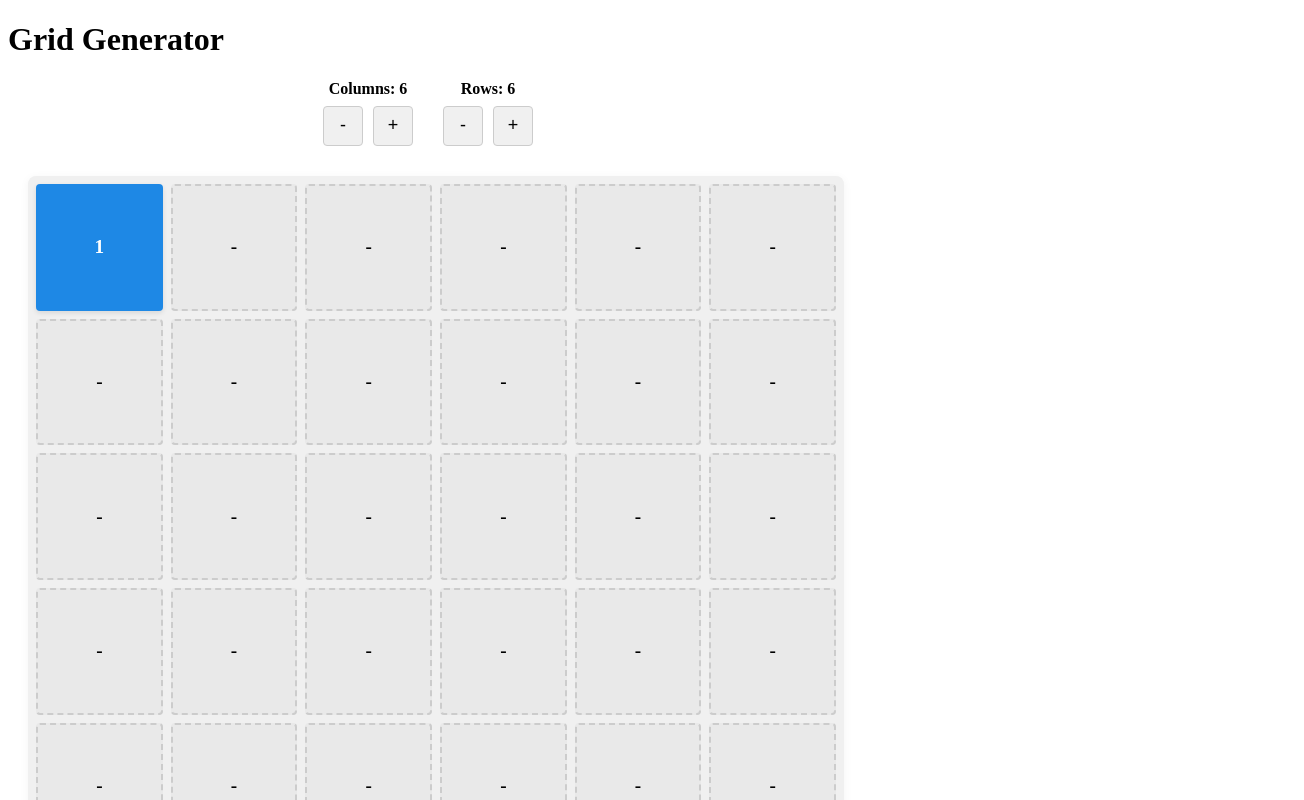
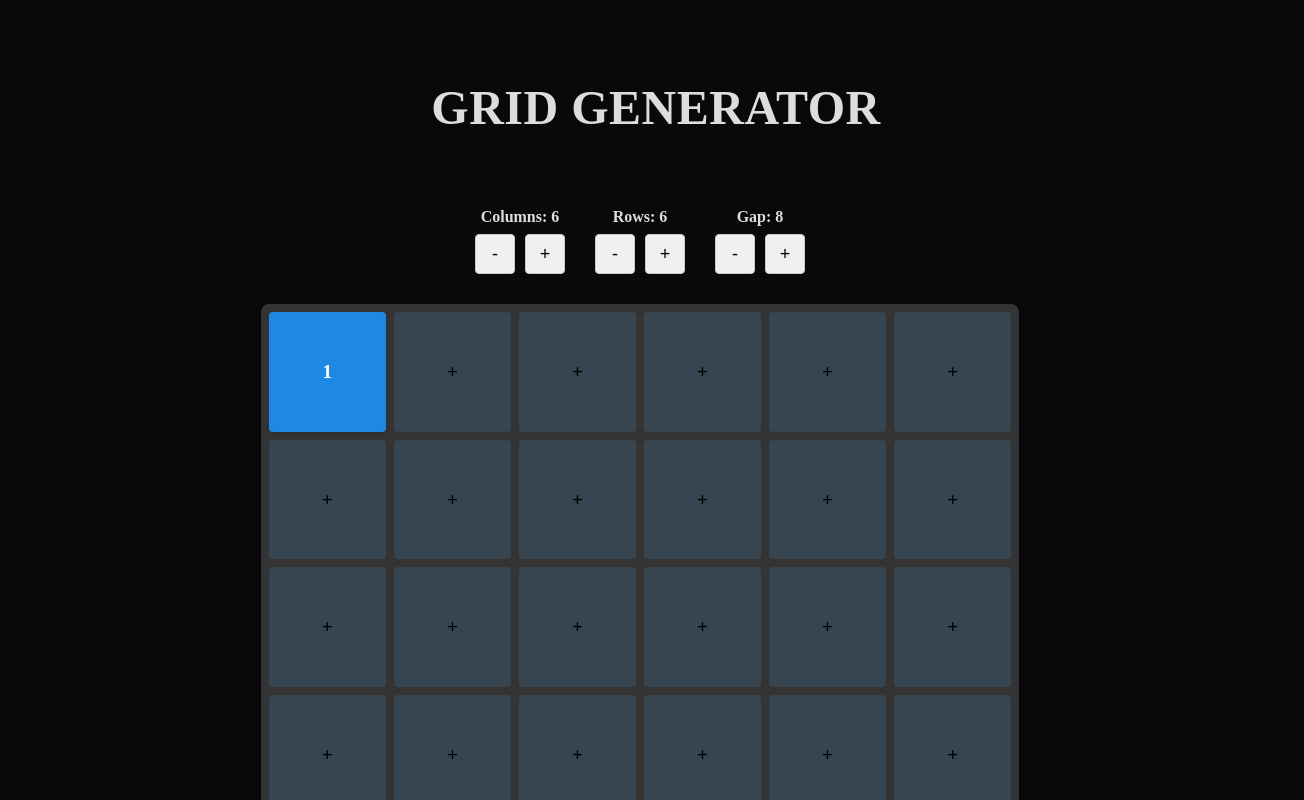
Before and after one commit to miguelrodriguezp99/tesella, a React (Vite) app: page / in a window 1280 px wide. Shown: the top 800 px of the page, 1304 px wide, since content can reach past the window. Built offline with nearby package versions, Linux system fonts and the light colour scheme.

Commit message:
[main] improved animation and styling

```diff
--- a/src/components/grid-cell/drag-overlay-cell.tsx
+++ b/src/components/grid-cell/drag-overlay-cell.tsx
@@ -1,4 +1,15 @@
-import './grid-cell.css';
 export const DragOverlayCell = ({ value }: { value: number }) => {
-  return <div className="grid-cell real-cell dragging">{value}</div>;
+  return (
+    <div
+      className="grid-cell real-cell dragging"
+      style={{
+        opacity: 1,
+        transform: 'scale(1.05)',
+        boxShadow: '0 8px 16px rgba(0, 0, 0, 0.3)',
+        zIndex: 999,
+      }}
+    >
+      {value}
+    </div>
+  );
 };
--- a/src/components/grid-cell/grid-cell.css
+++ b/src/components/grid-cell/grid-cell.css
@@ -1,5 +1,4 @@
 .grid-cell {
-  aspect-ratio: 1 / 1;
   display: flex;
   align-items: center;
   justify-content: center;
@@ -10,16 +9,19 @@
   transition: all 0.2s ease;
   border-radius: 4px;
   cursor: grab;
+  width: 100%;
+  height: 100%;
 }
 
 .grid-cell.empty-cell {
-  background-color: rgba(230, 230, 230, 0.7);
-  border: 2px dashed #ccc;
+  background-color: #36454f;
+  cursor: default;
+  transition: all 0.2s ease;
   box-shadow: none;
 }
 
 .grid-cell.empty-cell:hover {
-  background-color: rgba(220, 220, 220, 0.9);
+  background-color: #1f262b;
   border-color: #aaa;
 }
 
--- a/src/components/grid-cell/sortable-cell.tsx
+++ b/src/components/grid-cell/sortable-cell.tsx
@@ -1,5 +1,5 @@
 import { useSortable } from '@dnd-kit/sortable';
-import { CSS } from '@dnd-kit/utilities';
+
 import './grid-cell.css';
 
 export interface Cell {
@@ -16,36 +16,52 @@ export interface EmptyCell {
 
 export type GridItem = Cell | EmptyCell;
 
-export const SortableCell = ({ item }: { item: GridItem }) => {
-  const {
-    attributes,
-    listeners,
-    setNodeRef,
-    transform,
-    transition,
-    isDragging,
-  } = useSortable({ id: item.id });
+interface SortableCellProps {
+  item: GridItem;
+  onEmptyCellClick?: (cellId: string) => void;
+  isSwapping?: boolean;
+}
+
+export const SortableCell = ({
+  item,
+  onEmptyCellClick,
+  isSwapping,
+}: SortableCellProps) => {
+  const isRealCell = !('isEmpty' in item);
+
+  const { attributes, listeners, setNodeRef, isDragging } = useSortable({
+    id: item.id,
+    disabled: !isRealCell,
+    transition: {
+      duration: 200,
+      easing: 'cubic-bezier(0.25, 1, 0.5, 1)',
+    },
+  });
 
   const style = {
-    transform: CSS.Transform.toString(transform),
-    transition,
-    opacity: isDragging ? 0.5 : 1,
-    zIndex: isDragging ? 1 : 0,
+    ...(isDragging && isRealCell ? { opacity: 0.1 } : { opacity: 1 }),
+    transform: 'translate3d(0, 0, 0)',
+    zIndex: isDragging ? 10 : isSwapping ? 5 : 0,
   };
 
-  const isRealCell = !('isEmpty' in item);
+  const handleCellClick = () => {
+    if (!isRealCell && onEmptyCellClick) {
+      onEmptyCellClick(item.id);
+    }
+  };
 
   return (
     <div
+      onClick={handleCellClick}
       ref={setNodeRef}
       style={style}
       className={`grid-cell ${isRealCell ? 'real-cell' : 'empty-cell'} ${
         isDragging ? 'dragging' : ''
-      }`}
-      {...attributes}
-      {...listeners}
+      } ${isSwapping ? 'swapping' : ''}`}
+      {...(isRealCell ? attributes : {})}
+      {...(isRealCell ? listeners : {})}
     >
-      {isRealCell ? item.value : '-'}
+      {isRealCell ? item.value : '+'}
     </div>
   );
 };
--- a/src/components/grid-controls/grid-controls.css
+++ b/src/components/grid-controls/grid-controls.css
@@ -3,6 +3,7 @@
   gap: 30px;
   margin-bottom: 10px;
   justify-content: center;
+  color: var(--text);
 }
 
 .control-section {
--- a/src/components/grid-controls/grid-controls.tsx
+++ b/src/components/grid-controls/grid-controls.tsx
@@ -5,8 +5,15 @@ import './grid-controls.css';
 
 export const GridControls = () => {
   const {
-    state: { columns, rows },
-    actions: { increaseColumns, decreaseColumns, increaseRows, decreaseRows },
+    state: { columns, rows, gap },
+    actions: {
+      increaseColumns,
+      decreaseColumns,
+      increaseRows,
+      decreaseRows,
+      increaseGap,
+      decreaseGap,
+    },
   } = useGridContext();
 
   return (
@@ -33,6 +40,15 @@ export const GridControls = () => {
           </Button>
         </div>
       </div>
+      <div className="control-section">
+        <h3>Gap: {gap}</h3>
+        <div className="button-group">
+          <Button onClick={decreaseGap} disabled={gap <= 0}>
+            -
+          </Button>
+          <Button onClick={increaseGap}>+</Button>
+        </div>
+      </div>
     </div>
   );
 };
--- a/src/components/grid/grid.css
+++ b/src/components/grid/grid.css
@@ -2,16 +2,16 @@
   display: flex;
   flex-direction: column;
   gap: 20px;
-  margin: 20px;
-  max-width: 800px;
+  margin: 0 auto;
+  width: 60%;
+  aspect-ratio: 1 / 1;
 }
 
 .grid-container {
   display: grid;
-  gap: 8px;
-  width: 100%;
-  aspect-ratio: 1 / 1;
-  background-color: #f0f0f0;
+  height: 100%;
+  max-width: 100%;
+  background-color: #343434;
   padding: 8px;
   border-radius: 8px;
   box-shadow: 0 2px 10px rgba(0, 0, 0, 0.05);
--- a/src/components/grid/grid.tsx
+++ b/src/components/grid/grid.tsx
@@ -16,9 +16,11 @@ export const Grid = () => {
       sensors,
       isRealCellActive,
       activeItem,
+      gap,
     },
-    actions: { handleDragStart, handleDragEnd },
+    actions: { handleDragStart, handleDragEnd, handleEmptyCellClick },
   } = useGrid();
+
   return (
     <div className="grid-wrapper">
       <GridControls />
@@ -29,19 +31,25 @@ export const Grid = () => {
         onDragEnd={handleDragEnd}
         collisionDetection={closestCenter}
       >
-        <SortableContext items={gridItems} strategy={rectSortingStrategy}>
+        <SortableContext
+          items={gridItems.map((item) => item.id)}
+          strategy={rectSortingStrategy}
+        >
           <div
             className="grid-container"
             style={{
               gridTemplateColumns: `repeat(${columns}, 1fr)`,
               gridTemplateRows: `repeat(${rows}, 1fr)`,
+              gap: `${gap}px`,
             }}
           >
-            {gridItems
-              .sort((a, b) => a.position - b.position)
-              .map((item) => (
-                <SortableCell key={item.id} item={item} />
-              ))}
+            {gridItems.map((item) => (
+              <SortableCell
+                key={item.id}
+                item={item}
+                onEmptyCellClick={handleEmptyCellClick}
+              />
+            ))}
           </div>
         </SortableContext>
 
--- a/src/components/grid/use-grid.ts
+++ b/src/components/grid/use-grid.ts
@@ -11,23 +11,22 @@ import { Cell, EmptyCell, GridItem } from '../grid-cell/sortable-cell';
 
 export const useGrid = () => {
   const {
-    state: { columns, rows },
+    state: { columns, rows, gap },
   } = useGridContext();
 
   const totalCells = columns * rows;
 
   const [gridItems, setGridItems] = useState<GridItem[]>([]);
   const [activeId, setActiveId] = useState<string | null>(null);
+  const [nextValue, setNextValue] = useState<number>(2);
 
   useEffect(() => {
-    // Create one real cell
     const realCell: Cell = {
       id: 'cell-1',
       value: 1,
       position: 0,
     };
 
-    // Create empty cells for the rest of the grid
     const emptyCells: EmptyCell[] = Array.from(
       { length: totalCells - 1 },
       (_, i) => ({
@@ -37,8 +36,8 @@ export const useGrid = () => {
       })
     );
 
-    // Combine and set
     setGridItems([realCell, ...emptyCells]);
+    setNextValue(2);
   }, [totalCells, columns, rows]);
 
   const sensors = useSensors(
@@ -50,7 +49,12 @@ export const useGrid = () => {
   );
 
   const handleDragStart = (event: DragStartEvent) => {
-    setActiveId(event.active.id as string);
+    const { active } = event;
+
+    const item = gridItems.find((item) => item.id === active.id);
+    if (item && !('isEmpty' in item)) {
+      setActiveId(active.id as string);
+    }
   };
 
   const handleDragEnd = (event: DragEndEvent) => {
@@ -62,30 +66,45 @@ export const useGrid = () => {
 
     if (active.id !== over.id) {
       setGridItems((items) => {
-        // Find the indices
         const activeIndex = items.findIndex((item) => item.id === active.id);
         const overIndex = items.findIndex((item) => item.id === over.id);
 
         if (activeIndex === -1 || overIndex === -1) return items;
 
-        // Create a new array with the items rearranged
         const newItems = [...items];
 
-        // Get the active item
-        const activeItem = { ...newItems[activeIndex] };
-        const overItem = { ...newItems[overIndex] };
-
-        // Update positions
-        activeItem.position = overIndex;
-        overItem.position = activeIndex;
-
-        // Swap the items
-        newItems[activeIndex] = overItem;
-        newItems[overIndex] = activeItem;
+        [newItems[activeIndex], newItems[overIndex]] = [
+          newItems[overIndex],
+          newItems[activeIndex],
+        ];
 
         return newItems;
       });
     }
+  };
+
+  const handleEmptyCellClick = (cellId: string) => {
+    setGridItems((items) => {
+      const index = items.findIndex((item) => item.id === cellId);
+
+      if (index === -1) return items;
+
+      const item = items[index];
+
+      if (!('isEmpty' in item)) return items;
+
+      const newItems = [...items];
+
+      newItems[index] = {
+        id: cellId,
+        value: nextValue,
+        position: item.position,
+      };
+
+      setNextValue(nextValue + 1);
+
+      return newItems;
+    });
   };
 
   const activeItem = activeId
@@ -102,10 +121,12 @@ export const useGrid = () => {
       sensors,
       gridItems,
       activeItem,
+      gap,
     },
     actions: {
       handleDragStart,
       handleDragEnd,
+      handleEmptyCellClick,
     },
   };
 };
--- /dev/null
+++ b/src/components/hero/hero.css
@@ -0,0 +1,16 @@
+.hero {
+  color: var(--text);
+  display: flex;
+  flex-direction: column;
+  justify-content: center;
+  align-items: center;
+  height: 200px;
+  width: 100%;
+  padding: 0 1rem;
+  text-align: center;
+  font-size: 1.5rem;
+  font-weight: 500;
+  line-height: 1.5;
+  letter-spacing: 0.5px;
+  text-transform: uppercase;
+}
--- a/src/components/hero/hero.tsx
+++ b/src/components/hero/hero.tsx
@@ -1,3 +1,5 @@
+import './hero.css';
+
 export const Hero = () => {
   return (
     <div className="hero">
--- a/src/index.css
+++ b/src/index.css
@@ -0,0 +1,6 @@
+:root {
+  --background: #09090b;
+  --text: #ddd;
+
+  background-color: var(--background);
+}
--- a/src/providers/grid-provider.tsx
+++ b/src/providers/grid-provider.tsx
@@ -3,6 +3,7 @@ import React, { createContext, useContext, useState, ReactNode } from 'react';
 interface GridState {
   columns: number;
   rows: number;
+  gap: number;
 }
 
 interface GridActions {
@@ -10,6 +11,8 @@ interface GridActions {
   decreaseColumns: () => void;
   increaseRows: () => void;
   decreaseRows: () => void;
+  increaseGap: () => void;
+  decreaseGap: () => void;
 }
 
 interface GridContextType {
@@ -21,6 +24,7 @@ const INITIAL_COLS = 6;
 const INITIAL_ROWS = 6;
 const MAX_GRID_SIZE = 12;
 const MIN_GRID_SIZE = 1;
+const INITIAL_GAP_SIZE = 8;
 
 const GridContext = createContext<GridContextType | undefined>(undefined);
 
@@ -28,15 +32,18 @@ interface GridProviderProps {
   children: ReactNode;
   initialCols?: number;
   initialRows?: number;
+  initialGap?: number;
 }
 
 export const GridProvider: React.FC<GridProviderProps> = ({
   children,
   initialCols = INITIAL_COLS,
   initialRows = INITIAL_ROWS,
+  initialGap = INITIAL_GAP_SIZE,
 }) => {
   const [columns, setColumns] = useState<number>(initialCols);
   const [rows, setRows] = useState<number>(initialRows);
+  const [gap, setGap] = useState<number>(initialGap);
 
   const increaseColumns = () => {
     if (columns < MAX_GRID_SIZE) {
@@ -62,16 +69,29 @@ export const GridProvider: React.FC<GridProviderProps> = ({
     }
   };
 
+  const increaseGap = () => {
+    setGap(gap + 1);
+  };
+
+  const decreaseGap = () => {
+    if (gap > 0) {
+      setGap(gap - 1);
+    }
+  };
+
   const value = {
     state: {
       columns,
       rows,
+      gap,
     },
     actions: {
       increaseColumns,
       decreaseColumns,
       increaseRows,
       decreaseRows,
+      increaseGap,
+      decreaseGap,
     },
   };
 
```
